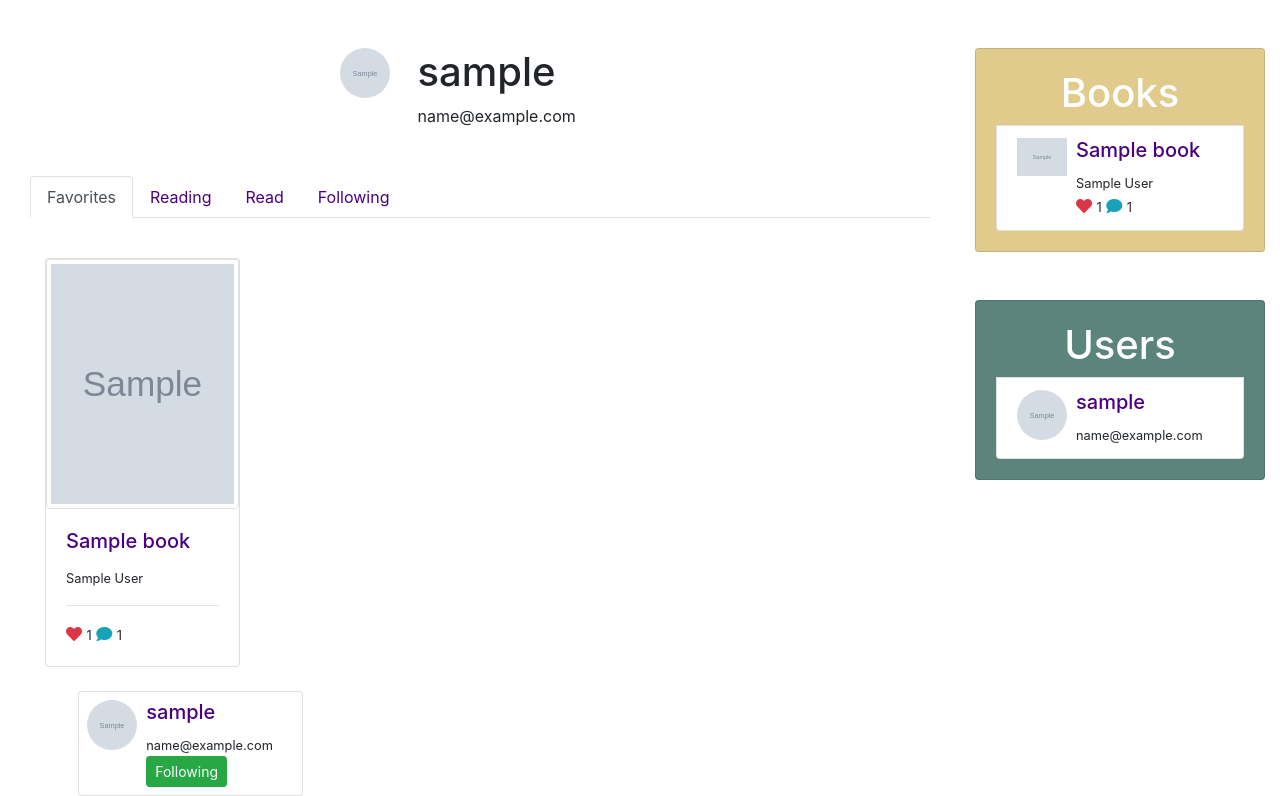
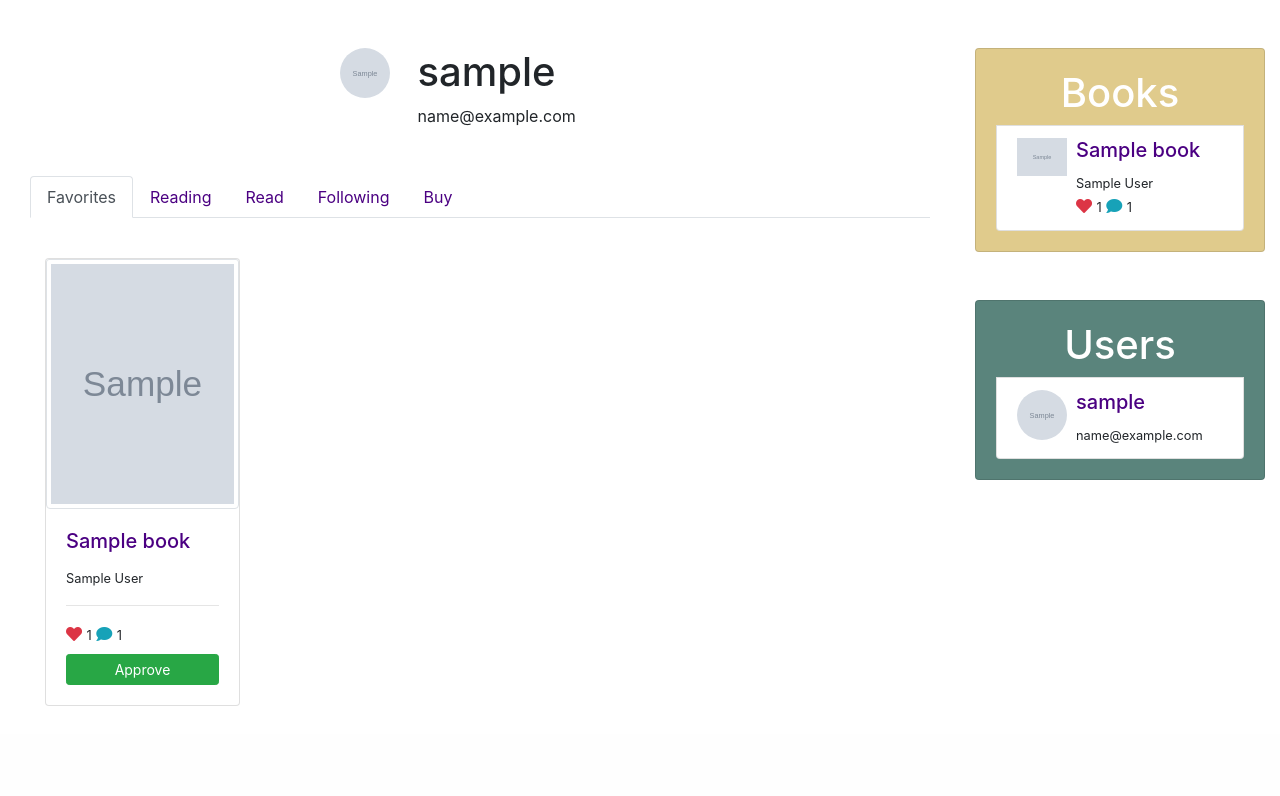
Before and after one commit to ngothuyhoa/book-review-django, a Django app: template templates/user/index.html in a window 1280 px wide. Shown: the part 66-862 px from the top of the page. After the commit the page ends 772 px from the top, so only its background shows below. Run offline with Django 3.2, Linux system fonts and the light colour scheme; the template is opened without the code that fills it: values that come from a table or form of the project are taken from there, others are empty; a user stored in the database is signed in; tables that the repository leaves empty hold one stand-in row (values such as "Sample post"); grey boxes marked "Sample" are stand-in pictures; some libraries are stand-ins or nearby versions.

Commit message:
Buy Book Update

```diff
--- a/book/models.py
+++ b/book/models.py
@@ -52,7 +52,7 @@ class Favorite(models.Model):
 
 class Buy(models.Model):
     book = models.ForeignKey(Book, on_delete=models.CASCADE, related_name='buys')
-    user = models.ForeignKey(User, on_delete=models.CASCADE)
+    user = models.ForeignKey(User, on_delete=models.CASCADE, related_name='user_buys')
     name = models.CharField(max_length=100)
     phone = models.CharField(max_length=20)
     address = models.CharField(max_length=200, default='')
--- a/book/urls.py
+++ b/book/urls.py
@@ -7,7 +7,8 @@ from .views import (
     ReviewBook,
     MarkBook,
     FavoriteBook,
-    BuyBookView
+    BuyBookView,
+    HistoryBuy
 )
 from . import views
 
@@ -21,4 +22,5 @@ urlpatterns = [
     path('mark/<int:pk>', MarkBook.as_view(), name='mark-book'),
     path('favorite/<int:pk>', FavoriteBook.as_view(), name='favorite-book'),
     path('<int:pk>/buy', BuyBookView.as_view(), name='buy'),
+    path('<int:pk>/history', HistoryBuy.as_view(), name='history'),
 ]
--- a/templates/home/books/detail-book.html
+++ b/templates/home/books/detail-book.html
@@ -126,7 +126,6 @@
                                 <i class="fas fa-store"></i>
                                 Buy
                             </a>
-
                         </div>
                     </div>
                 </div>
--- a/templates/home/index.html
+++ b/templates/home/index.html
@@ -20,10 +20,10 @@
     </div>
 
      <div class="col col-md-11 mt-5 ml-5">
-        <h1 class="text-center">All Books</h1>
+        <h1 class="text-center">Favorite Books</h1>
          <hr>
         <div class="row justify-content-center">
-            {% for book in books %}
+            {% for book in favorite_books %}
             {% include 'home/partials/block-book.html' %}
             {% endfor %}
         </div>
--- a/templates/home/partials/block-book.html
+++ b/templates/home/partials/block-book.html
@@ -10,6 +10,17 @@
             <small>{{ book.favorites.count }}</small>
             <i class="fas fa-comment text-info day"></i>
             <small>{{ book.reviews.count }}</small>
+            <br>
+
+            {% if buy %}
+                {% if buy.status == 1 %}
+                    <a href="{% url 'book:history' buy.id %}" class="btn btn-success btn-block btn-sm mt-2">Approve</a>
+                {% elif buy.status == 2 %}
+                    <a href="{% url 'book:history' buy.id %}" class="btn btn-danger btn-block btn-sm mt-2">Cancel</a>
+                {% else %}
+                    <a href="{% url 'book:history' buy.id %}" class="btn btn-info btn-block btn-sm mt-2">Demanding</a>
+                {% endif%}
+            {% endif %}
         </div>
     </div>
 </div>
--- a/templates/user/index.html
+++ b/templates/user/index.html
@@ -1,4 +1,5 @@
 {% extends 'home/layouts/app.html' %}
+{% load static %}
 
 {% block content %}
 <div class="col col-md-12 mt-5">
@@ -62,6 +63,9 @@
         <li class="nav-item">
             <a class="nav-link" data-toggle="tab" href="#following">Following</a>
         </li>
+        <li class="nav-item">
+            <a class="nav-link" data-toggle="tab" href="#buy">Buy</a>
+        </li>
         {% endif %}
     </ul>
 
@@ -89,7 +93,7 @@
                 {% endfor %}
             </div>
         </div>
-        <div id="following" class="container tab-pane active"><br>
+        <div id="following" class="container tab-pane"><br>
             <div class="row">
                 {% for user in request.user.following.all %}
                 <div class="col-md-3 card p-2 ml-5">
@@ -123,6 +127,15 @@
                 {% endfor %}
             </div>
         </div>
+        <div id="buy" class="container tab-pane fade"><br>
+            {% if buys is not None %}
+            <div class="row">
+                {% for buy in buys %}
+                    {% include 'home/partials/block-book.html' with book=buy.book %}
+                {% endfor %}
+            </div>
+            {% endif %}
+        </div>
         {% endif %}
     </div>
 </div>
--- a/user/views.py
+++ b/user/views.py
@@ -11,6 +11,7 @@ from django.contrib.auth import authenticate, login
 from django.http import HttpResponse
 from django.shortcuts import redirect
 from .forms import LoginForm
+from book.models import Buy
 
 # Create your views here.
 class ProfileUserView(BaseView):
@@ -23,13 +24,17 @@ class ProfileUserView(BaseView):
         id_favorite_books = user.user_favorites.all().values_list('book', flat=True)
         id_reading_books = user.user_marks.all().filter(status=1).values_list('book', flat=True)
         id_read_books = user.user_marks.all().filter(status=2).values_list('book', flat=True)
+        id_buy_books = user.user_buys.all().values_list('book', flat=True)
 
         context['favorite_books'] = Book.objects.filter(id__in=id_favorite_books)
         context['reading_books'] = Book.objects.filter(id__in=id_reading_books)
         context['read_books'] = Book.objects.filter(id__in=id_read_books)
+        context['buy_books'] = Book.objects.filter(id__in=id_buy_books)
         context['user_sys'] = user
 
         follow = Follow.objects.filter(follower=self.request.user, following=user)
+        context['buys'] = Buy.objects.filter(user=self.request.user).all()
+
         if not follow:
             context['is_follow'] = False
         else:
```
Also changed, not shown: book/views.py (+21 -0 lines), templates/home/books/buy-book.html (+5 -3 lines).
